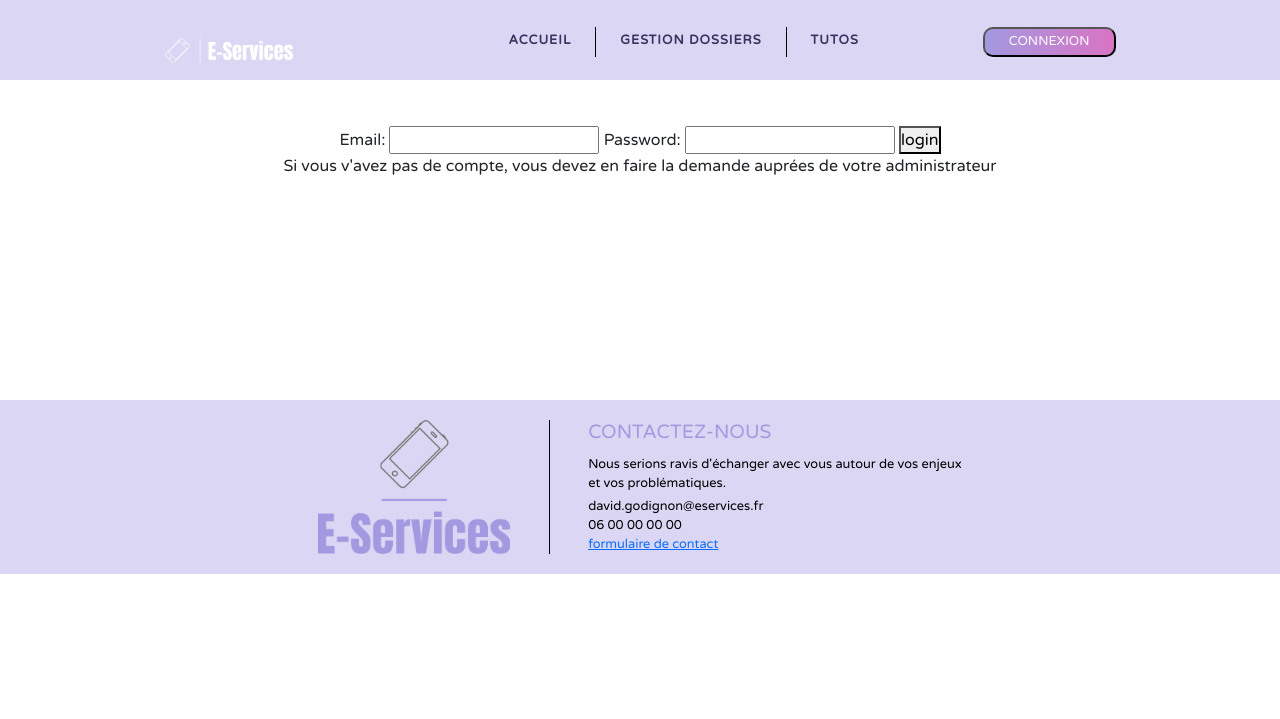
After one commit to Ochanman/E-Services-Sf, a Symfony app: template templates/login_admin/index.html.twig in a window 1280 px wide. The commit adds this page. Shown: the top 719 px of the page. Run offline with Twig, Linux system fonts and the light colour scheme; the template is opened without the code that fills it, so the values that code supplies are empty; some libraries are stand-ins or nearby versions.

Commit message:
tuto admin

```diff
--- /dev/null
+++ b/public/css/admin.css
@@ -0,0 +1,323 @@
+@font-face {
+  font-family: "Roboto Regular";
+  src: url(../font/Roboto-Regular.ttf);
+}
+@font-face {
+  font-family: "Valera Round";
+  src: url(../font/VarelaRound-Regular.ttf);
+}
+*,
+body {
+  margin: 0;
+  padding: 0;
+  text-decoration:none;
+  list-style-type: none;
+  font-family: "Valera Round";
+
+}
+.flex {
+  display: flex;
+}
+.logo {
+  width: 10%;
+  margin-right: 10%;
+}
+.logoES {
+  width: 100%;
+}
+header {
+
+  position: fixed;
+  height: 10vh;
+  align-items: center;
+  justify-content: center;
+  width: 100%;
+
+  padding-top: 20px;
+  background-color: rgba(163, 153, 224, 0.4);
+  top: 0;
+  left: 0;
+
+  z-index: 2;
+
+}
+
+.navigation {
+  margin-left: 5%;
+
+}
+.main-menu {
+  justify-content: end;
+  padding: 0;
+
+  text-transform: uppercase;
+}
+
+.main-menu .main-menu-element {
+  padding: 0 1.5rem;
+}
+.main-menu .main-menu-element a {
+  color: rgb(57, 51, 97);
+  text-decoration: none;
+  font-size: 1vw;
+  font-weight: 600;
+  letter-spacing: 1px;
+
+}
+
+.main-menu .main-menu-element a:hover {
+  color: white;
+}
+/* SEPARATION DES ELEMENTS DU MENU PAR UN BORDER SAUF LE DERNIER */
+.main-menu .main-menu-element:not(:nth-last-child(-n + 2)) {
+  border-right: 1px solid black;
+}
+.btn-grad {
+  background-image: linear-gradient(
+    to right,
+    #a399e0 0%,
+    #da73c3 51%,
+    #a399e0 100%
+  );
+}
+.btn-grad {
+  margin-left: 100px;
+  font-size: 1vw;
+  text-align: center;
+  text-transform: uppercase;
+  transition: 0.5s;
+  background-size: 200% auto;
+  color: white;
+
+  border-radius: 10px;
+  display: block;
+  min-width: 120px;
+  height: 30px;
+}
+
+.btn-grad:hover {
+  background-position: right center; /* change the direction of the change here */
+  color: #fff;
+}
+
+
+.form {
+  height: 40vh;
+  display: flex;
+  flex-direction: column;
+  justify-content: center;
+  align-items: center;
+}
+
+.footer {
+  height: 40vh;
+  margin-top: 80px;
+}
+
+
+.contentFooter {
+  justify-content: center;
+
+  background-color: rgba(163, 153, 224, 0.4);
+  width: 100%;
+  padding: 20px 0;
+
+}
+.logoFooter {
+ width: 15vw;
+
+}
+.imgLogoFooter {
+  width: 100%;
+  object-fit: cover;
+ }
+
+
+.contentContact {
+  flex-direction: column;
+  border-left: 1px solid black;
+  padding-left: 3%;
+  justify-content: center;
+
+  margin-left: 3%;
+}
+
+
+.footerMenu {
+  justify-content: center;
+  margin-top: 2%;
+}
+.footerMenu li:not(:last-child) {
+  border-right: 1px solid black;
+}
+
+.footerMenu li a {
+  color: black;
+  font-weight: lighter;
+  padding: 0 0.5rem;
+}
+.contentContact h3 {
+  font-size: 1.2rem;
+}
+.contentContact span,
+a {
+  font-size: 0.8rem;
+  color: black;
+}
+.contentContact span {
+  margin-top: 1%;
+}
+
+/* -----------------TUTOVIDEO--------------------- */
+
+.headSection {
+  text-align: center;
+  margin-top: 20vh;
+  display: grid;
+  grid-template-rows: 1fr 1fr;
+  grid-template-columns: 1fr 1fr 1fr;
+  grid-template-areas:
+    "a a a"
+    "b b b"
+    "c . .";
+}
+.headSection h2 {
+  grid-area: a;
+  margin: 20px;
+}
+.headSection p {
+  grid-area: b;
+  font-weight: bold;
+}
+.link1 {
+  grid-area: c;
+  font-size: 1.17em;
+  font-weight: bold;
+  color: #a399e0;
+    margin: 40px;
+
+}
+.link1:hover {
+  transform: scale(1.1);
+}
+.link2, .link3 {
+  font-size: 1.17em;
+  font-weight: bold;
+  color: #a399e0;
+  margin: 0 10px;
+  border: 1px solid #a399e0;
+border-radius: 15px;
+  padding: 0 5px;
+}
+.link2:hover, .link3:hover {
+  border: 1px solid white;
+  color: white;
+  background-color: #a399e0;
+}
+
+
+.tutovideo {
+  flex-wrap: wrap;
+  width: 100%;
+  justify-content: center;
+}
+.contentbox {
+
+  width: 20%;
+
+  text-align: center;
+  margin: 15px;
+}
+.box:hover {
+  transform: scale(1.1);
+}
+
+.screen {
+  width: 100%;
+  object-fit: cover;
+  border-radius: 15px;
+  cursor: pointer;
+}
+
+.headSection h2, h3 {
+  color: rgba(163, 153, 224)
+}
+
+
+/********* track*******/
+
+.track {
+  margin: 5% 0 20%;
+}
+.contentTrack {
+
+  width: 60%;
+  height: 80vh;
+  margin: 0 auto;
+  border: 1px solid black;
+  text-align: center;
+
+  display: grid;
+  grid-template-rows: 1fr 1fr 1fr 1fr 1fr 1fr;
+  grid-template-columns: 1fr 1fr 1fr;
+  grid-template-areas:
+    "d d d"
+    "e f g"
+    "h h h"
+    "h h h"
+    "i i i"
+    "i i i";
+}
+
+.flexTrack {
+  display: flex;
+  flex-direction: column;
+  justify-content: center;
+}
+.trackTop {
+  grid-area: d;
+  border: 1px solid black;
+  background-color: rgb(163, 153, 224);
+  flex-direction: column;
+  justify-content: center;
+}
+.trackName {
+  grid-area: e;
+  border: 1px solid black;
+}
+.trackInfo {
+  grid-area: f;
+  border: 1px solid black;
+}
+.trackPhone{
+  grid-area: g;
+  border: 1px solid black;
+}
+.trackHistory {
+  grid-area: h;
+  border: 1px solid black;
+  background-color: rgb(163, 153, 224);
+  display: flex;
+  justify-content: center;
+  align-items: center;
+}
+.trackMsg {
+  grid-area: i;
+  border: 1px solid black;
+  text-align: start;
+}
+.dot {
+  width: 32px;
+  height: 32px;
+  background: #8ecc14;
+  border-radius: 100%;
+  margin: 0 auto;
+}
+.boxTrack {
+
+  width: 100px;
+}
+
+
+
+/* ******* info ******** */
--- a/templates/admin/base.html.twig
+++ b/templates/admin/base.html.twig
@@ -5,12 +5,12 @@
     <meta http-equiv="X-UA-Compatible" content="IE=edge" />
     <meta name="viewport" content="width=device-width, initial-scale=1.0" />
     {% block css %}
-        <link href="{{ asset('css/style.css') }}" type="text/css" rel="stylesheet">
+        <link href="{{ asset('css/admin.css') }}" type="text/css" rel="stylesheet">
     {% endblock css %}
     <link
             rel="icon"
             type="image/png"
-            href="{{ asset('img/logo/logo_small_icon_only_inverted.png') }}"
+            href="./assets/img/logo/logo_small_icon_only_inverted.png"
     />
     <title>E-Services</title>
 </head>
@@ -19,7 +19,7 @@
     <div class="logo">
         <img
                 class="logoES"
-                src="{{ asset('img/logo/logoh_small.png') }}"
+                src="{{ asset('img/logo/logoh_white_large.png') }}"
                 alt="Le logo de E-Services"
         />
     </div>
@@ -27,17 +27,19 @@
     <nav class="flex navigation">
         <ul class="flex main-menu">
             <li class="main-menu-element">
-                <a href="{{ path('user_home') }}">ACCUEIL</a>
+                <a href="{{ path('admin_home') }}">ACCUEIL</a>
             </li>
             <li class="main-menu-element">
-                <a href="#middleBottom">ACTIVER GARANTIE</a>
+                <a href="#middleBottom">Gestion dossiers</a>
             </li>
             <li class="main-menu-element">
-                <a href="{{ path('user_declare') }}">DECLARER PANNE</a>
+                <a href="{{ path('admin_tutos') }}">TUTOS</a>
             </li>
-
-            <a class="btn-grad" href="{{ path('login') }}">SE DECONNECTER</a>
-
+            <input
+                    class="main-menu-element btn-grad"
+                    type="button"
+                    value="CONNEXION"
+            />
         </ul>
     </nav>
 </header>
@@ -53,13 +55,7 @@
     </div>
 {% endfor %}
 <footer class="footer">
-    <div class="imgFooter">
-        <img
-                class="phones"
-                src="{{ asset('img/footer.png') }}"
-                alt="image de telephones"
-        />
-    </div>
+
     <div class="flex contentFooter">
         <div class="logoFooter flex">
             <img class="imgLogoFooter" src="{{ asset('img/logo/logo_small.png') }}" alt="logo entreprise" />
@@ -76,6 +72,6 @@
     </div>
 </footer>
 
-<script src="{{ asset('js/index.js') }}"></script>
+<script src="./assets/js/index.js"></script>
 </body>
 </html>
--- /dev/null
+++ b/templates/login_admin/index.html.twig
@@ -0,0 +1,29 @@
+{% extends 'admin/base.html.twig' %}
+    {% block css %}
+        {{ parent() }}<link
+            href="https://cdn.jsdelivr.net/npm/bootstrap@5.0.2/dist/css/bootstrap.min.css"
+            rel="stylesheet"
+            integrity="sha384-EVSTQN3/azprG1Anm3QDgpJLIm9Nao0Yz1ztcQTwFspd3yD65VohhpuuCOmLASjC"
+            crossorigin="anonymous"
+    />
+    {% endblock css %}
+{% block title %}Hello LoginController!{% endblock %}
+
+{% block main %}
+    {% if error %}
+        <div>{{ error.messageKey|trans(error.messageData, 'security') }}</div>
+    {% endif %}
+    <div class="form">
+    <form action="{{ path('login_admin') }}" method="post">
+        <label for="username">Email:</label>
+        <input type="text" id="username" name="_username"
+               value="{{ last_username }}"/>
+        <label for="password">Password:</label>
+        <input type="password" id="password" name="_password"/>
+        {# If you want to control the URL the user is redirected to on success
+ <input type="hidden" name="_target_path" value="/account"/> #}
+        <button type="submit">login</button>
+    </form>
+        <p>Si vous v'avez pas de compte, vous devez en faire la demande auprées de votre administrateur</p>
+    </div>
+{% endblock %}
--- a/templates/user/user.track.html.twig
+++ b/templates/user/user.track.html.twig
@@ -8,7 +8,7 @@
             E-Services vous permet de suivre toutes les étapes de la réparation
             de votre appareil
         </p>
-        <h3>Ma demande</h3>
+        <h3>Mes demandes</h3>
     </section>
     <main>
         {% for product in products %}
```
Also changed, not shown: src/Controller/LoginAdminController.php (added, +36 -0 lines), src/Controller/admin/AdminPageController.php (added, +21 -0 lines), templates/admin/admin.home.html.twig (added, +10 -0 lines), templates/admin/tutos.html.twig (+21 -10 lines), 1 other file.
